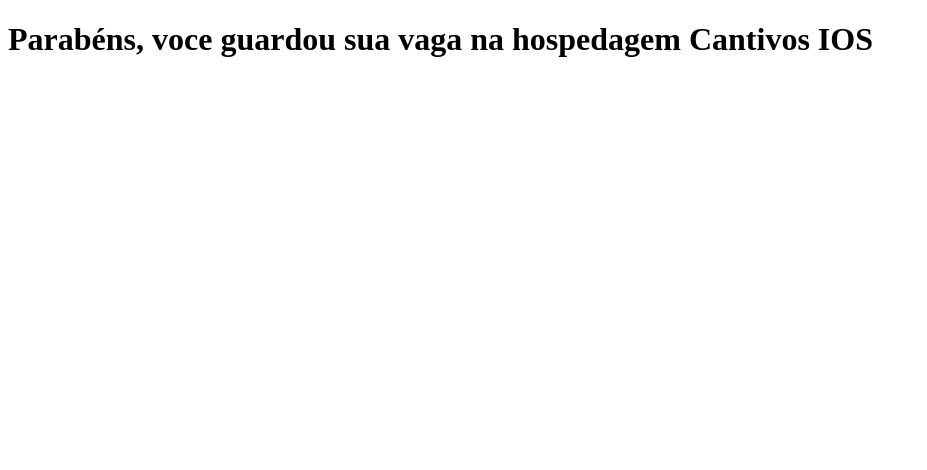
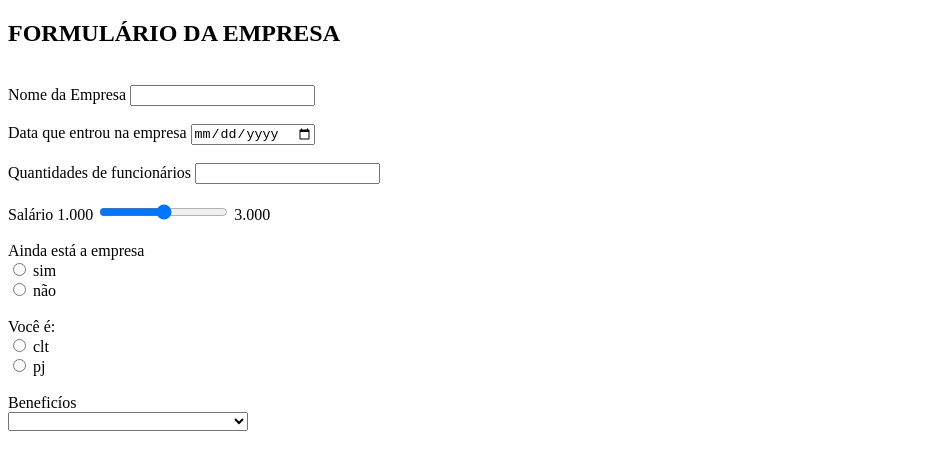
Before and after one commit to Leonardo2574/DEV_WEBIOS_2024, a plain HTML site: page HTML/HTML-07-Form/inscricao.html in a window 1280 px wide. Shown: the whole page, without its empty margins (0-927 px from the left). Drawn offline with Linux system fonts and the light colour scheme.

Commit message:
exercicio form

```diff
--- a/HTML/HTML-07-Form/inscricao.html
+++ b/HTML/HTML-07-Form/inscricao.html
@@ -1,12 +1,84 @@
 <!DOCTYPE html>
-<html lang="pt-br">
+<html lang="pt">
 <head>
     <meta charset="UTF-8">
     <meta name="viewport" content="width=device-width, initial-scale=1.0">
     <title>Document</title>
 </head>
 <body>
-    <h1>Parabéns, voce guardou sua vaga na hospedagem Cantivos IOS</h1>
+    <h2>FORMULÁRIO DA EMPRESA</h2>
+    <br>
+
+    <form action="">
+
+        <label>Nome da Empresa</label>
+        <input type="text">
+        <br>
+        <br>
+
+        <label>Data que entrou na empresa</label>
+        <input type="date">
+        <br>
+        <br>
+
+        <label>Quantidades de funcionários</label>
+        <input type="number">
+        <br>
+        <br>
+
+        <label>Salário</label>
+        1.000
+        <input type="range">
+        3.000
+        <br>
+        <br>
+
+        <Label>Ainda está a empresa</Label>
+        <br>
+        <input type="radio" name="sim">
+        <label>sim</label>
+        <br>
+        <input type="radio" name="sim">
+        <label>não</label>
+        <br>
+        <br>
+
+        <label>Você é:</label>
+        <br>
+        <input type="radio" name="pj">
+        <label>clt</label>
+        <br>
+        <input type="radio" name="pj">
+        <label>pj</label>
+        <br>
+        <br>
+
+        <label>Beneficíos</label>
+        <br>
+        <select>
+            <option value=""></option>
+            <option value="">Vale Refeição</option>
+            <option value="">Vale Alimentação</option>
+            <option value="">Vale Transporte</option>
+            <option value="">Academia</option>
+            <option value="">PLR</option>
+            <option value="">Plano de Saúde</option>
+            <option value="">Plano Odontológico</option>
+            <option value="">Cesta Básica</option>
+            <option value="">Day off</option>
+            <option value="">Bolsa de Estudos</option>
+            <option value="">Licença Maternidade ou Paternidade</option>
+            <option value="">Pet Friendly</option>
+            <option value="">Empréstimo consignado</option>
+        </select>
+
+
+
+
+
+
+
+    </form>
 
 </body>
 </html>
```
